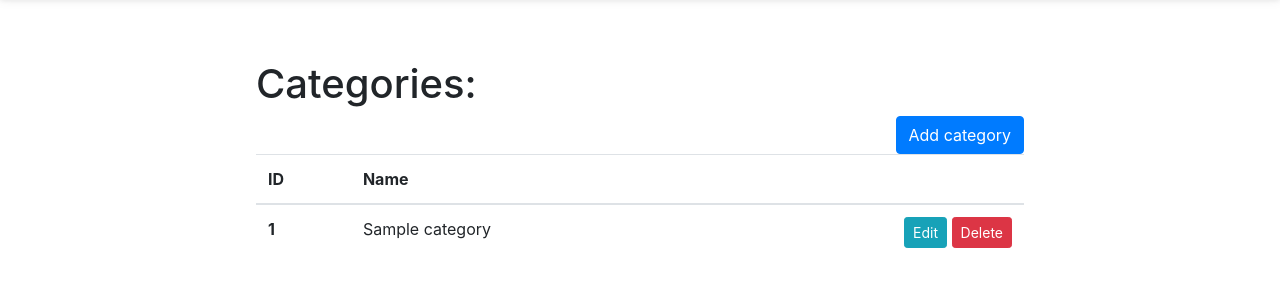
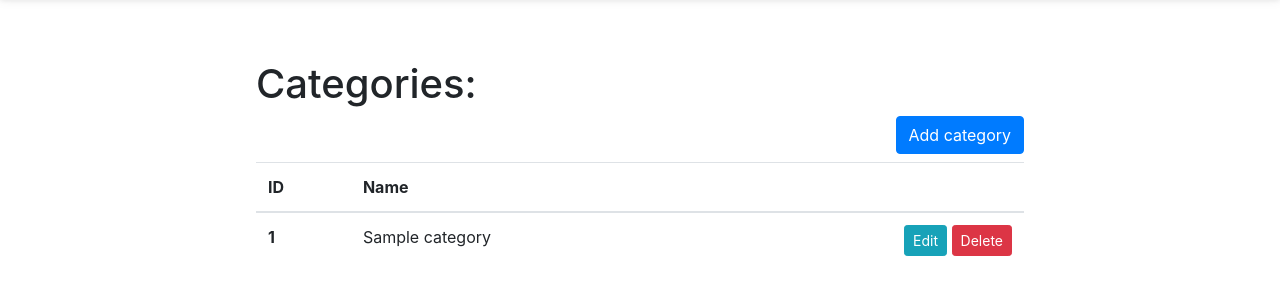
Before and after one commit to MatZil/DataDog-Projektas, a Symfony app: template templates/categories/categories.html.twig in a window 1280 px wide. Shown: the part 56-356 px from the top of the page. Run offline with Twig, Linux system fonts and the light colour scheme; the template is opened without the code that fills it: most values are stand-ins (such as "Sample title", 1, 10 or a date in 2020); some libraries are stand-ins or nearby versions.

Commit message:
Fix twig

```diff
--- a/templates/categories/categories.html.twig
+++ b/templates/categories/categories.html.twig
@@ -4,7 +4,7 @@
 
 {% block body %}
     <h1>Categories:</h1>
-    <div align="right">    <a class="btn btn-primary btn-bg" href="{{ path('app_categoryAdd') }}">Add category</a>     </div>
+    <a class="btn btn-primary btn-bg float-right mb-2" href="{{ path('app_categoryAdd') }}">Add category</a>
     <table class="table table-hover">
         <thead>
         <tr>
@@ -17,7 +17,7 @@
             <tr>
                 <th>{{ category.id }}</th>
                 <td>{{ category.name }}</td>
-                <td align="right"><a class="btn btn-info btn-sm" href="{{ path('app_categoryEdit', { 'id': category.id }) }}">Edit</a>
+                <td class="text-right"><a class="btn btn-info btn-sm" href="{{ path('app_categoryEdit', { 'id': category.id }) }}">Edit</a>
                 <a class="btn btn-danger btn-sm js-delete-btn" href="{{ path('app_categoryDelete', { 'id': category.id }) }}">Delete</a></td>
             </tr>
         {% endfor %}
--- a/templates/users/users.html.twig
+++ b/templates/users/users.html.twig
@@ -22,7 +22,7 @@
                 <td>{{ user.firstName }}</td>
                 <td>{{ user.surname }}</td>
                 <td>{{ user.email }}</td>
-                <td align="right"><a class="btn btn-danger btn-sm js-delete-btn" href="{{ path('app_userDelete', { 'id': user.id }) }}">Delete</a></td>
+                <td class="text-right"><a class="btn btn-danger btn-sm js-delete-btn" href="{{ path('app_userDelete', { 'id': user.id }) }}">Delete</a></td>
             </tr>
         {% endfor %}
         </table>
```
